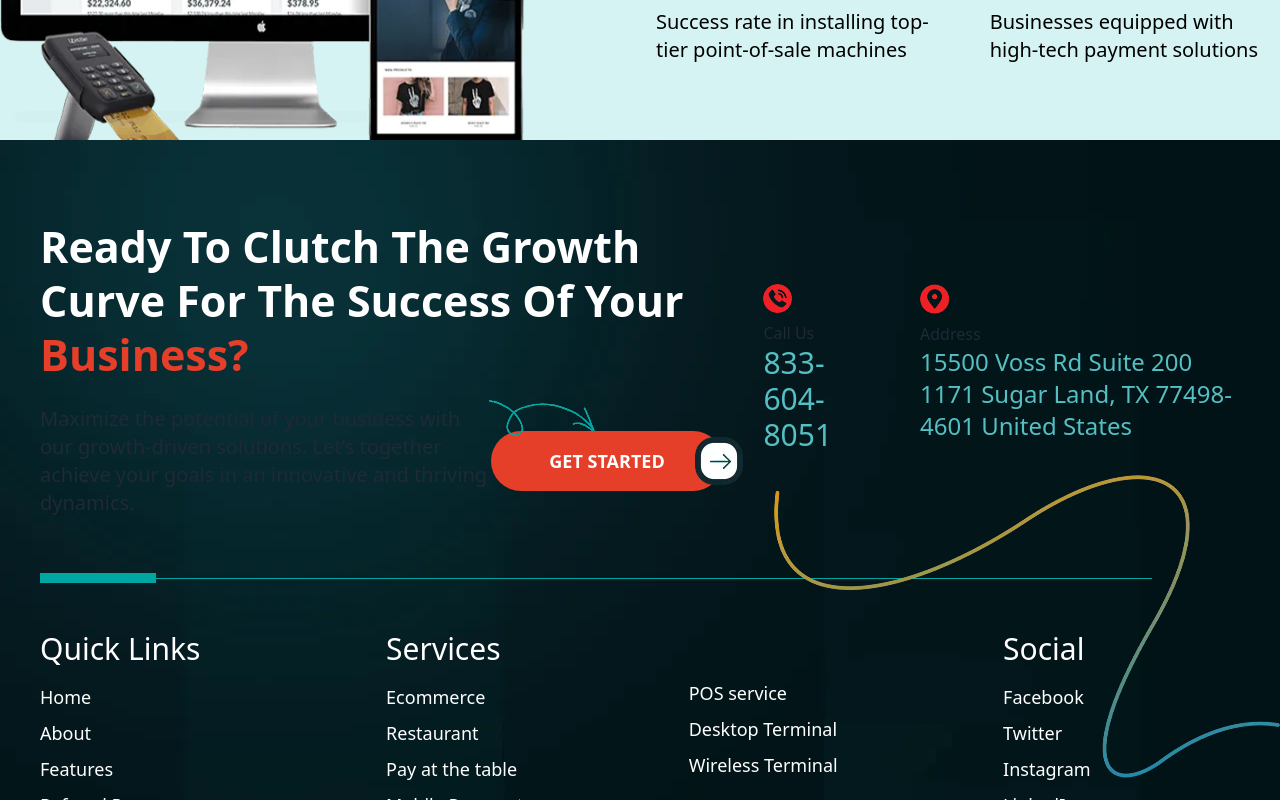
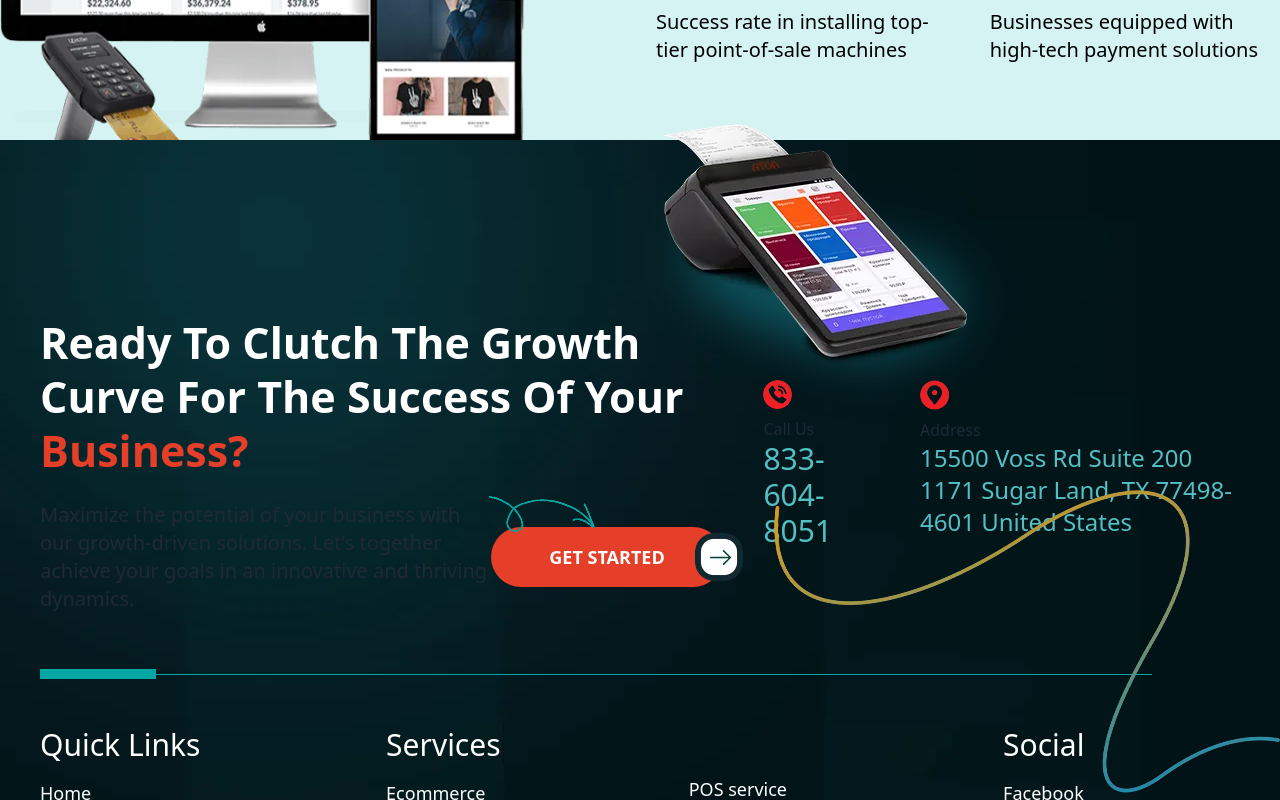
Before and after one commit to shrabontambuli/Vendrax, a React (Vite) app: page / in a window 1280 px wide. Shown: the part 1160-1960 px from the top of the page. Built offline with nearby package versions, Linux system fonts and the light colour scheme.

Commit message:
create navbar and footer

```diff
--- a/src/components/Footer.jsx
+++ b/src/components/Footer.jsx
@@ -5,7 +5,9 @@ const Footer = () => {
         backgroundImage: "url(/images/bg-foot.webp)",
       }}
     >
-      <div className="md:max-w-screen-2xl mx-auto pt-20">
+        <img className="absolute top-4 -right-5 md:right-2 lg:right-64 md:-top-4" src="/images/foot-bg1.webp" alt="" />
+
+      <div className="md:max-w-screen-2xl mx-auto pt-20 lg:pt-44">
         <div className="md:flex items-center gap-10 mb-14 px-4 lg:px-10">
           <div className="lg:w-[790px] relative mb-16 md:mb-0">
             <h1 className="text-2xl lg:text-[43px] leading-tight text-white font-bold mb-6">
@@ -50,7 +52,7 @@ const Footer = () => {
           </div>
         </div>
         <img
-          className="absolute right-0 bottom-72 md:-right-52 md:bottom-64 lg:right-0 lg:bottom-72"
+          className="absolute right-0 bottom-72 md:right-20 md:top-80 lg:right-0 lg:top-[350px]"
           src="/images/foot-bg2.webp"
           alt=""
         />
```
Also changed, not shown: public/images/foot-bg1.webp (added).
